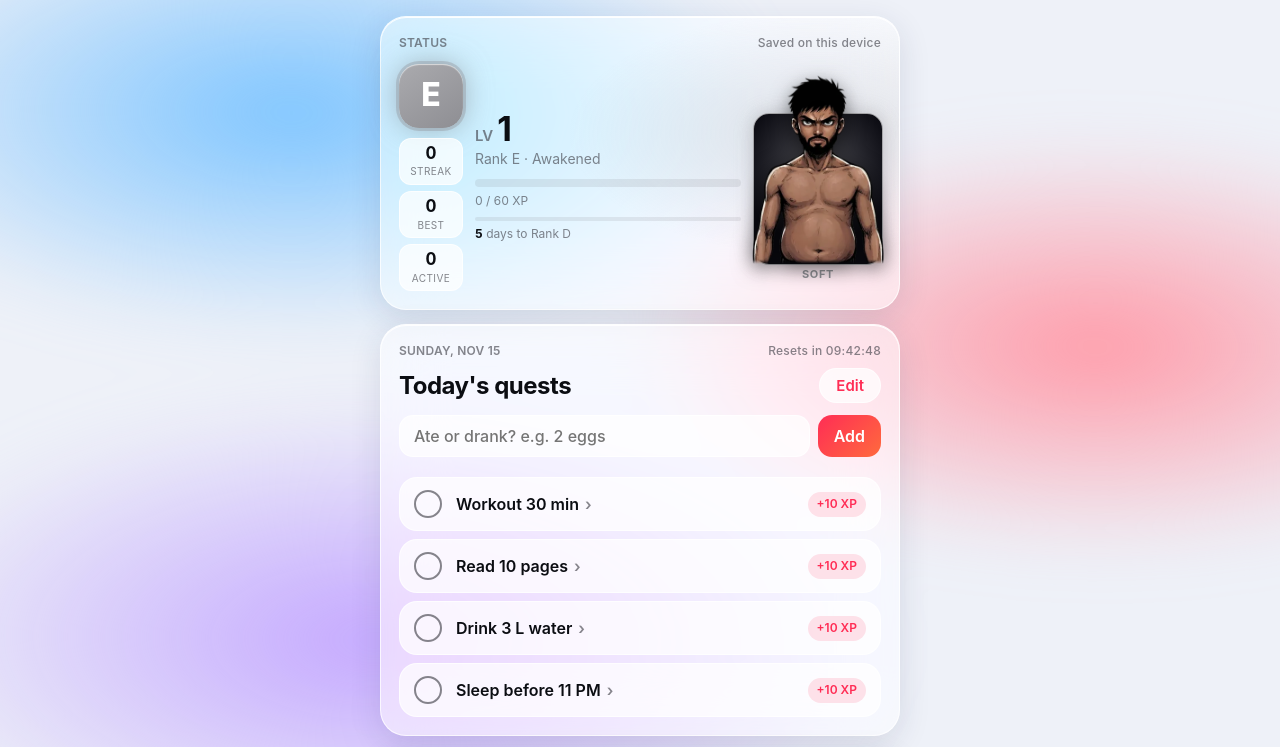
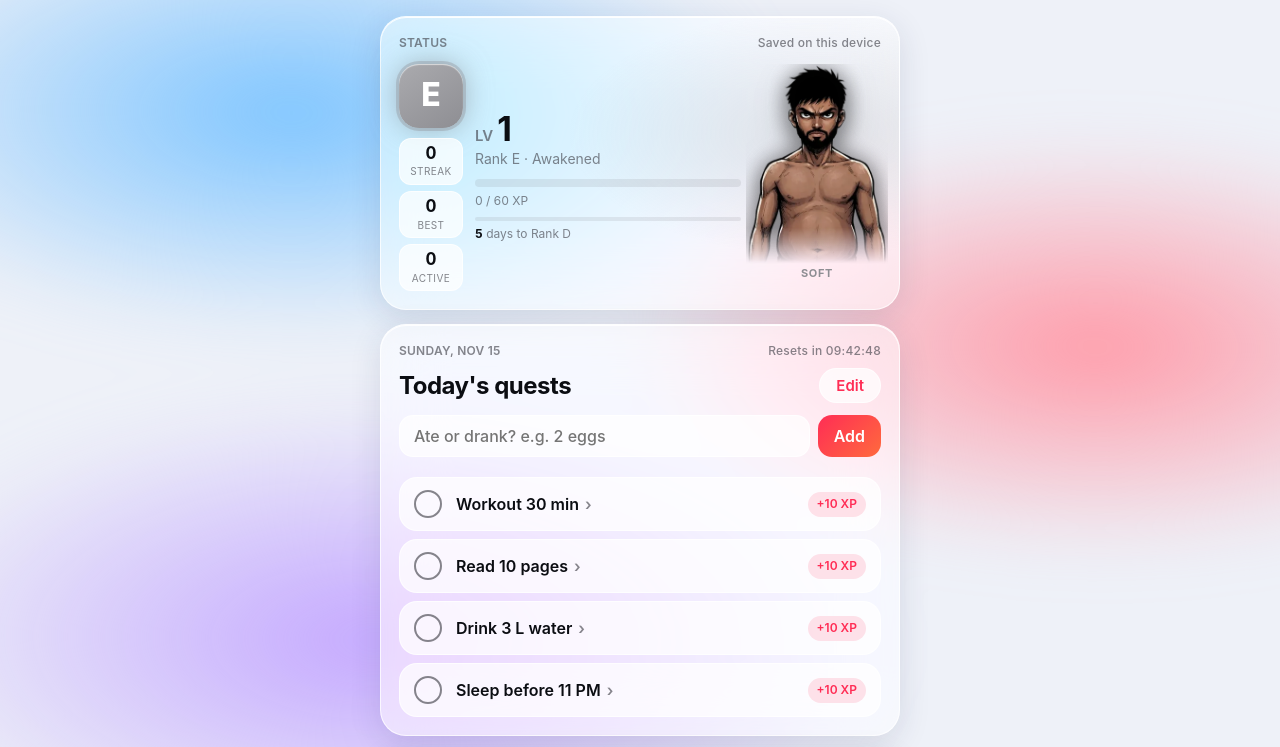
Before and after one commit to lovishbangarh22-rgb/Ascend, a plain HTML site: page index.html in a window 1280 px wide. Shown: the top 747 px of the page. Drawn offline with Linux system fonts and the light colour scheme.

Commit message:
Character: no frame, free-standing cut-out with rank glow
Co-Authored-By: Claude Opus 5.5 <noreply@anthropic.com>
Claude-Session: https://claude.ai/code/session_01RQS9JwNUnA4oCmsgwvXP6g

```diff
--- a/index.html
+++ b/index.html
@@ -42,9 +42,8 @@ h1,h2{margin:0;text-wrap:balance;font-family:var(--f);letter-spacing:-.02em}
 .mstat b{display:block;font-family:var(--f-round);font-size:17px;font-weight:700;font-variant-numeric:tabular-nums}
 .mstat span{font-size:10px;color:var(--muted);text-transform:uppercase;letter-spacing:.04em}
 .hero{display:grid;justify-items:center;gap:2px}
-.hero .frame{position:relative;width:128px;height:150px;margin-top:40px;border-radius:16px;border:1px solid color-mix(in srgb,var(--rk,#8e8e93) 55%,var(--edge));
-  background:radial-gradient(80% 70% at 50% 35%,color-mix(in srgb,var(--rk,#8e8e93) 55%,#0b0b12),#0b0b12 75%);box-shadow:0 0 18px color-mix(in srgb,var(--rk,#8e8e93) 45%,transparent);transition:box-shadow .6s}
-.hero .frame img{position:absolute;left:50%;bottom:0;height:190px;width:auto;max-width:none;transform:translateX(-50%);filter:drop-shadow(0 6px 10px rgba(0,0,0,.55));pointer-events:none}
+.hero .frame{position:relative;width:128px;height:170px;margin-top:20px}
+.hero .frame img{position:absolute;left:50%;bottom:0;height:200px;width:auto;max-width:none;transform:translateX(-50%);filter:drop-shadow(0 0 10px color-mix(in srgb,var(--rk,#8e8e93) 70%,transparent)) drop-shadow(0 6px 10px rgba(0,0,0,.5));pointer-events:none;-webkit-mask-image:linear-gradient(to bottom,#000 82%,transparent);mask-image:linear-gradient(to bottom,#000 82%,transparent)}
 .hstage{font-size:11px;font-weight:700;letter-spacing:.06em;text-transform:uppercase;color:var(--rk,var(--muted))}
 .rank{width:72px;height:72px;border-radius:22px;display:grid;place-items:center;color:#fff;font-family:var(--f-round);font-weight:800;font-size:38px;
   background:linear-gradient(145deg,color-mix(in srgb,var(--rk) 75%,#fff),var(--rk));box-shadow:inset 0 1px 1px rgba(255,255,255,.6),0 0 0 3px color-mix(in srgb,var(--rk) 35%,transparent),0 0 28px color-mix(in srgb,var(--rk) 65%,transparent);animation:aura 3s ease-in-out infinite alternate}
```
